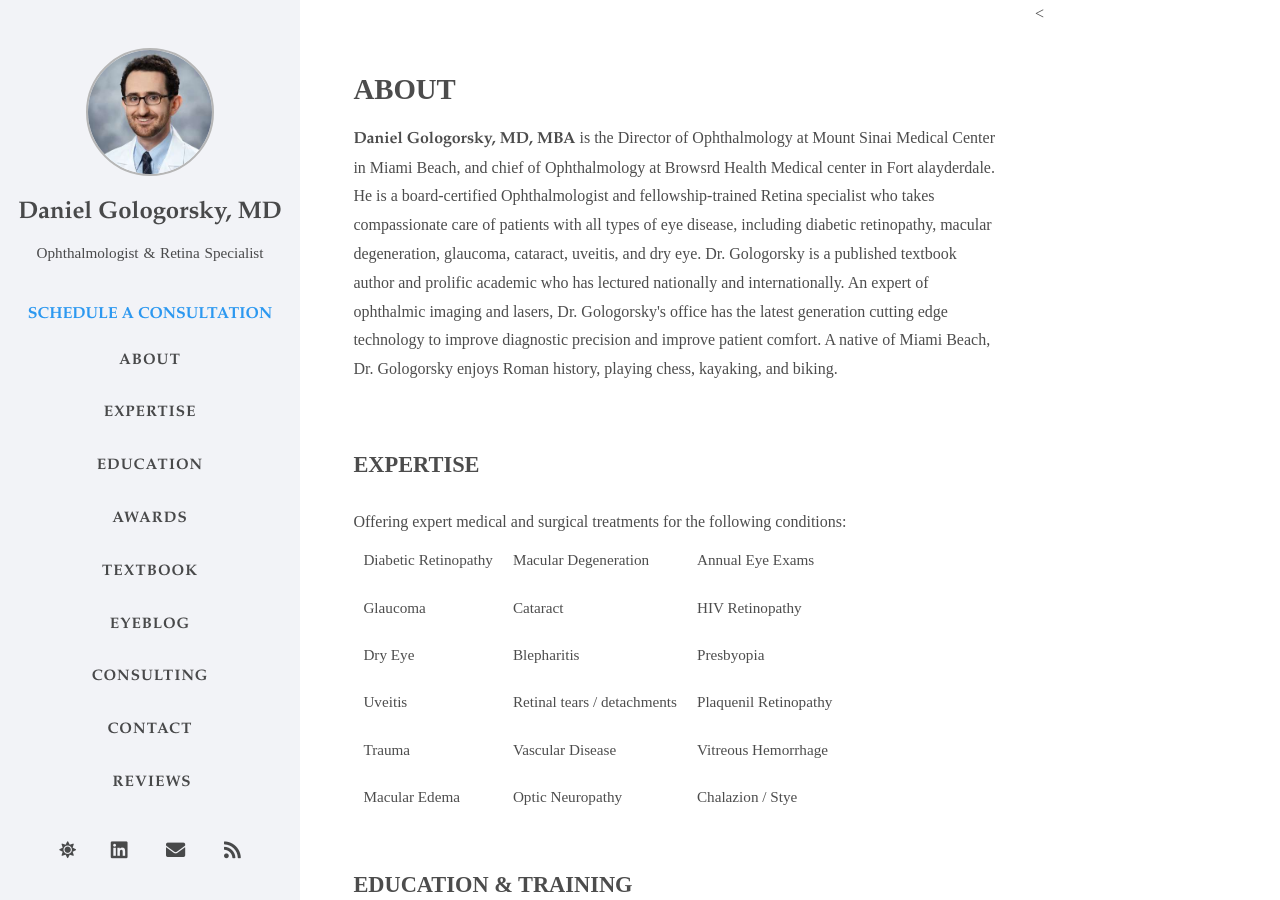
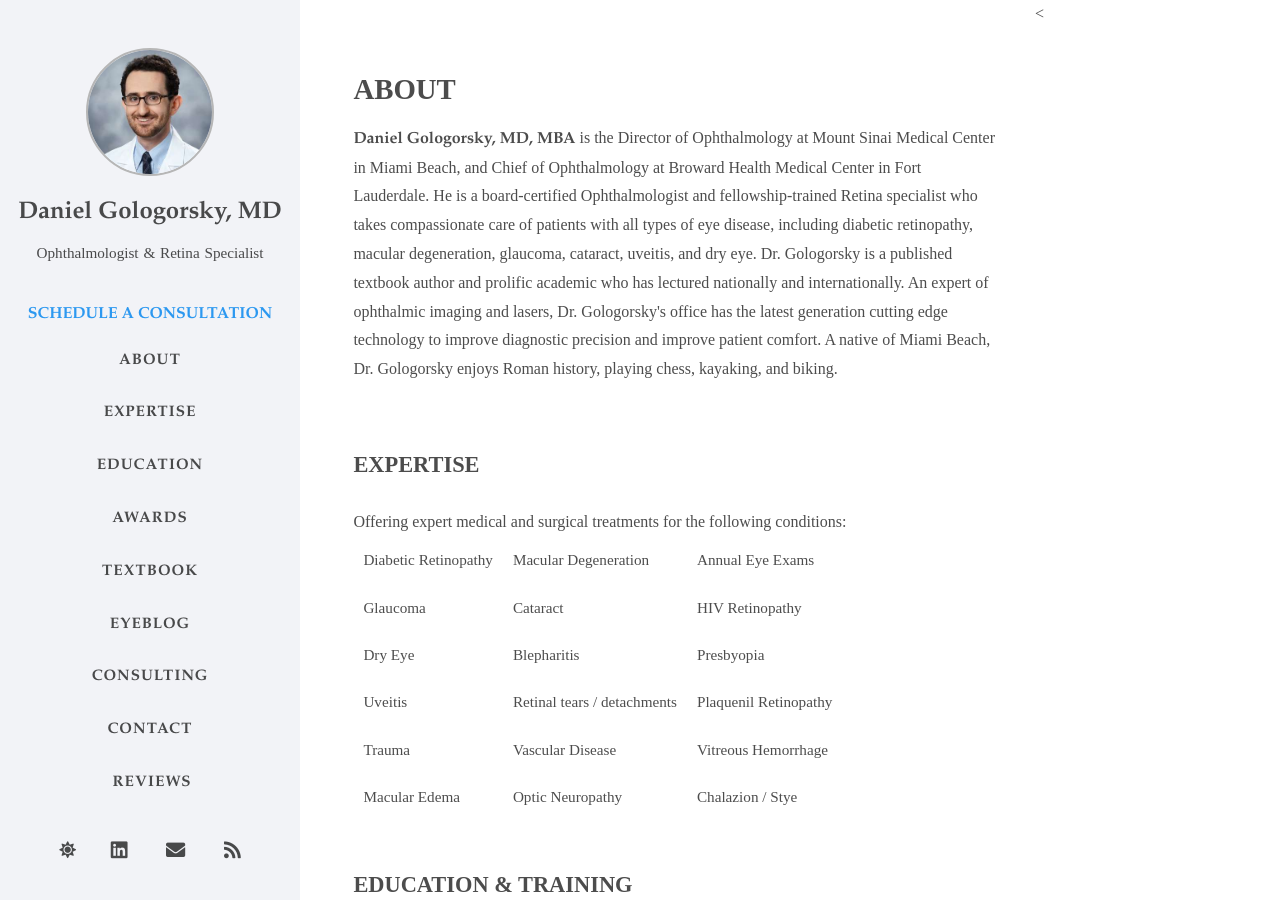
Before and after one commit to RGologorsky/rgologorsky.github.io, a Jekyll site: the page built from index.html, in a window 1280 px wide and 900 px high. Built offline with Jekyll 4.4.1, drawn with Linux system fonts in a browser that asks for light colours; nearby versions of some CDN libraries; some web fonts are replaced.

Commit message:
Update about.html

```diff
--- a/_includes/about.html
+++ b/_includes/about.html
@@ -5,7 +5,7 @@
 			<div class="row row-bottom-padded-sm  " >
 				<div class="col-md-12">
 					<div class="about-desc">
-						<p><strong>Daniel Gologorsky, MD, MBA</strong> is the Director of Ophthalmology at Mount Sinai Medical Center in Miami Beach, and chief of Ophthalmology at Browsrd Health Medical center in Fort alayderdale. He is a board-certified Ophthalmologist and fellowship-trained Retina specialist who takes compassionate care of patients with all types of eye disease, including diabetic retinopathy, macular degeneration, glaucoma, cataract, uveitis, and dry eye. Dr. Gologorsky is a published textbook author and prolific academic who has lectured nationally and internationally.  An expert of ophthalmic imaging and lasers, Dr. Gologorsky's office has the latest generation cutting edge technology to improve diagnostic precision and improve patient comfort. A native of Miami Beach, Dr. Gologorsky enjoys Roman history, playing chess, kayaking, and biking.
+						<p><strong>Daniel Gologorsky, MD, MBA</strong> is the Director of Ophthalmology at Mount Sinai Medical Center in Miami Beach, and Chief of Ophthalmology at Broward Health Medical Center in Fort Lauderdale. He is a board-certified Ophthalmologist and fellowship-trained Retina specialist who takes compassionate care of patients with all types of eye disease, including diabetic retinopathy, macular degeneration, glaucoma, cataract, uveitis, and dry eye. Dr. Gologorsky is a published textbook author and prolific academic who has lectured nationally and internationally.  An expert of ophthalmic imaging and lasers, Dr. Gologorsky's office has the latest generation cutting edge technology to improve diagnostic precision and improve patient comfort. A native of Miami Beach, Dr. Gologorsky enjoys Roman history, playing chess, kayaking, and biking.
 					</div>
 				</div>
 			</div>
```
